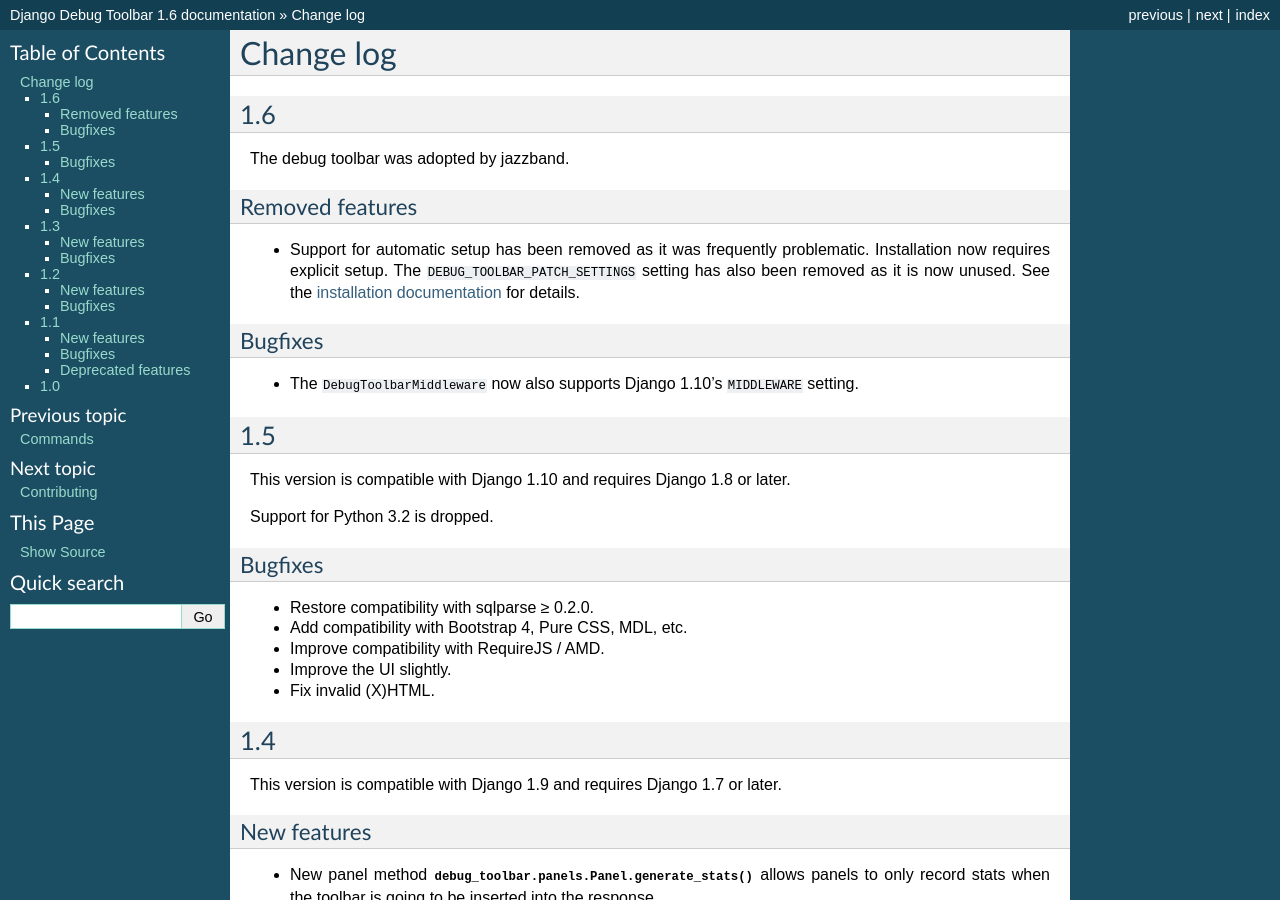
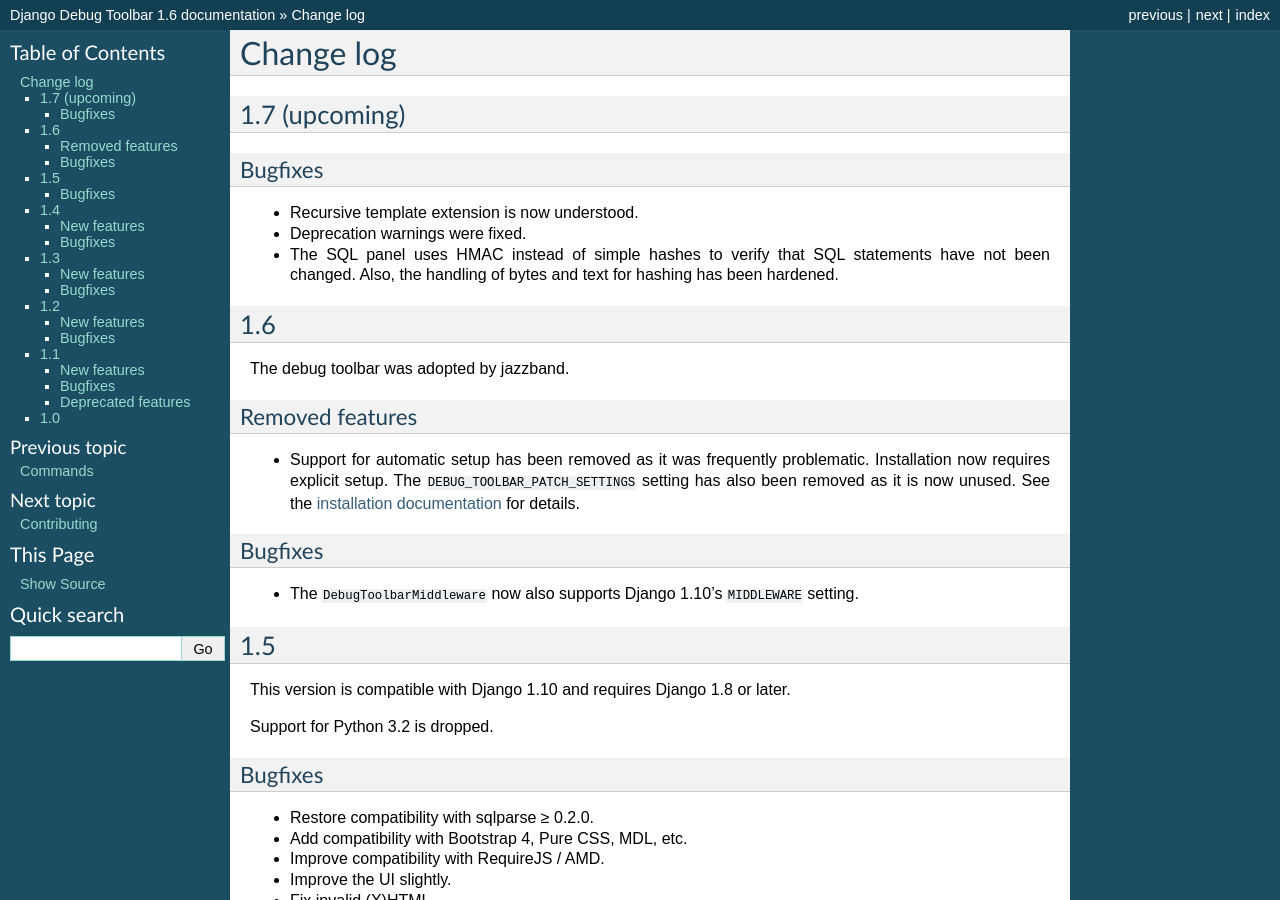
Before and after one commit to jazzband/django-debug-toolbar, a Sphinx documentation site: the page built from docs/changes.rst, in a window 1280 px wide and 900 px high. Built offline with Sphinx 7.4.7, drawn with Linux system fonts in a browser that asks for light colours.

Commit message:
Mention changes in the changelog

```diff
--- a/docs/changes.rst
+++ b/docs/changes.rst
@@ -1,5 +1,17 @@
 Change log
 ==========
+
+1.7 (upcoming)
+--------------
+
+Bugfixes
+~~~~~~~~
+
+* Recursive template extension is now understood.
+* Deprecation warnings were fixed.
+* The SQL panel uses HMAC instead of simple hashes to verify that SQL
+  statements have not been changed. Also, the handling of bytes and text
+  for hashing has been hardened.
 
 1.6
 ---
```
